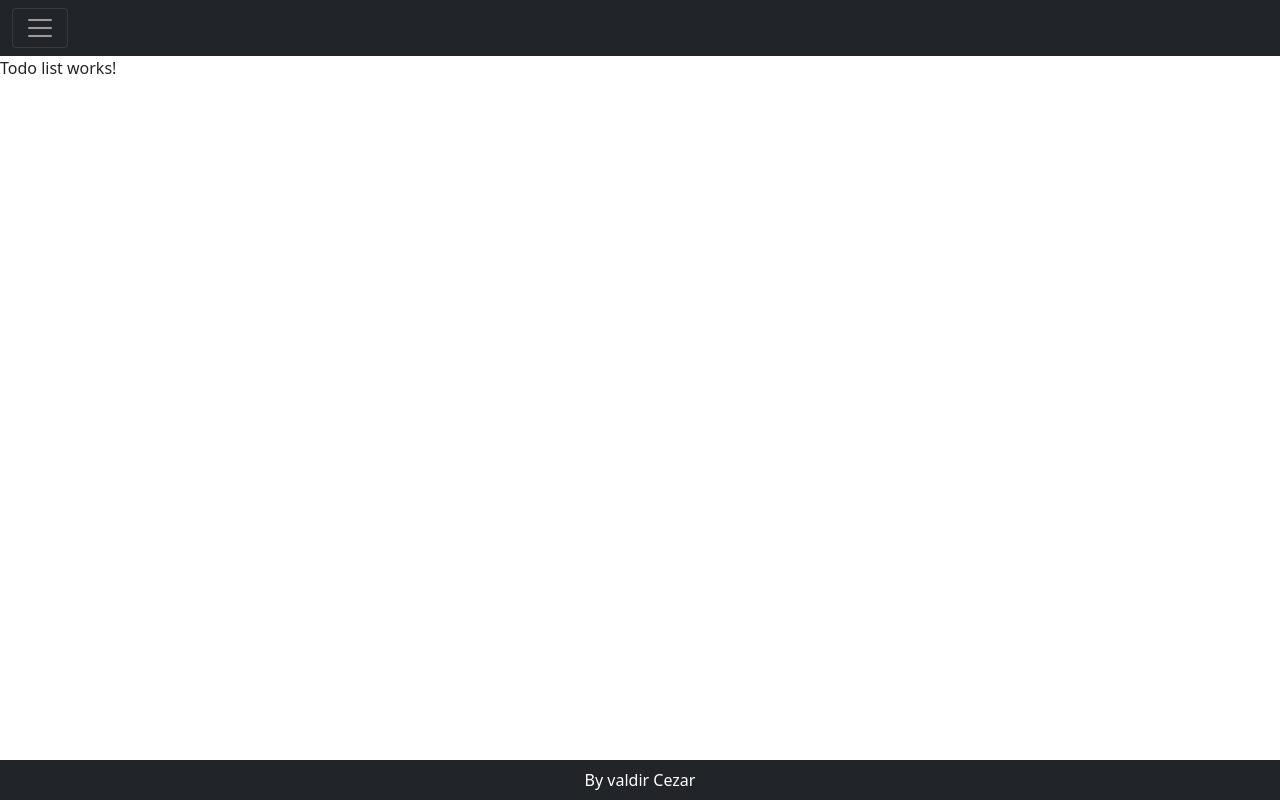
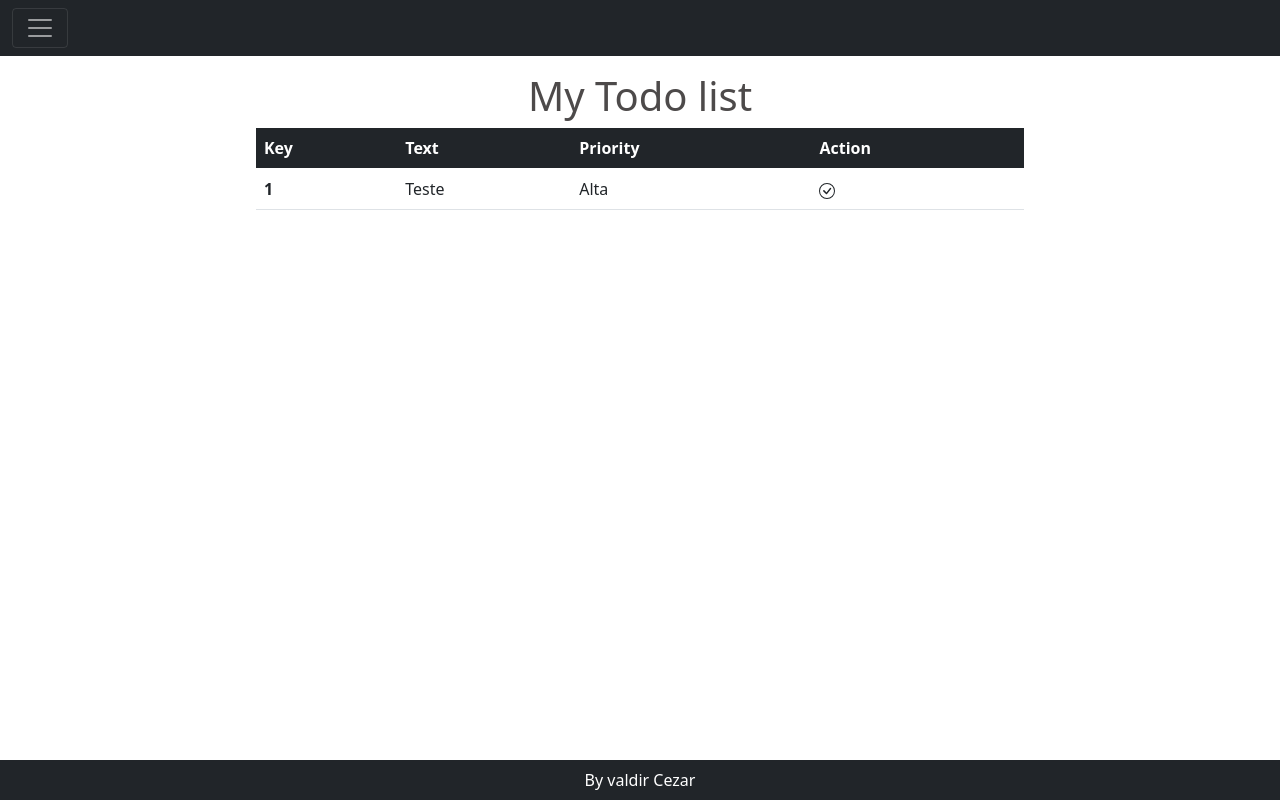
Before and after one commit to ValdirCezar/react-todo-typescript, a React (Create React App) app: page / in a window 1280 px wide. Built offline with nearby package versions, Linux system fonts and the light colour scheme.

Commit message:
feat: add css and html to TodoList component

```diff
--- a/src/components/TodoList/TodoList.tsx
+++ b/src/components/TodoList/TodoList.tsx
@@ -1,9 +1,36 @@
 import React from 'react';
+import './index.css'
 
 const TodoList = () => {
-  return(
+  return (
     <div className="todo-list">
-      Todo list works!
+      <h1>My Todo list</h1>
+
+      <div className="list">
+        <table className="table">
+          <thead className="table-dark">
+            <tr>
+              <th scope="col">Key</th>
+              <th scope="col">Text</th>
+              <th scope="col">Priority</th>
+              <th scope="col">Action</th>
+            </tr>
+          </thead>
+          <tbody>
+            <tr>
+              <th scope="row">1</th>
+              <td>Teste</td>
+              <td>Alta</td>
+              <td>
+                <svg xmlns="http://www.w3.org/2000/svg" width="16" height="16" fill="currentColor" className="bi bi-check-circle" viewBox="0 0 16 16">
+                  <path d="M8 15A7 7 0 1 1 8 1a7 7 0 0 1 0 14zm0 1A8 8 0 1 0 8 0a8 8 0 0 0 0 16z" />
+                  <path d="M10.97 4.97a.235.235 0 0 0-.02.022L7.477 9.417 5.384 7.323a.75.75 0 0 0-1.06 1.06L6.97 11.03a.75.75 0 0 0 1.079-.02l3.992-4.99a.75.75 0 0 0-1.071-1.05z" />
+                </svg>
+              </td>
+            </tr>
+          </tbody>
+        </table>
+      </div>
     </div>
   )
 }
--- /dev/null
+++ b/src/components/TodoList/index.css
@@ -0,0 +1,9 @@
+.todo-list {
+  width: 60%;
+  margin: 1rem auto 0 auto;
+}
+
+h1 {
+  text-align: center;
+  color: rgb(77, 74, 74);
+}
```
